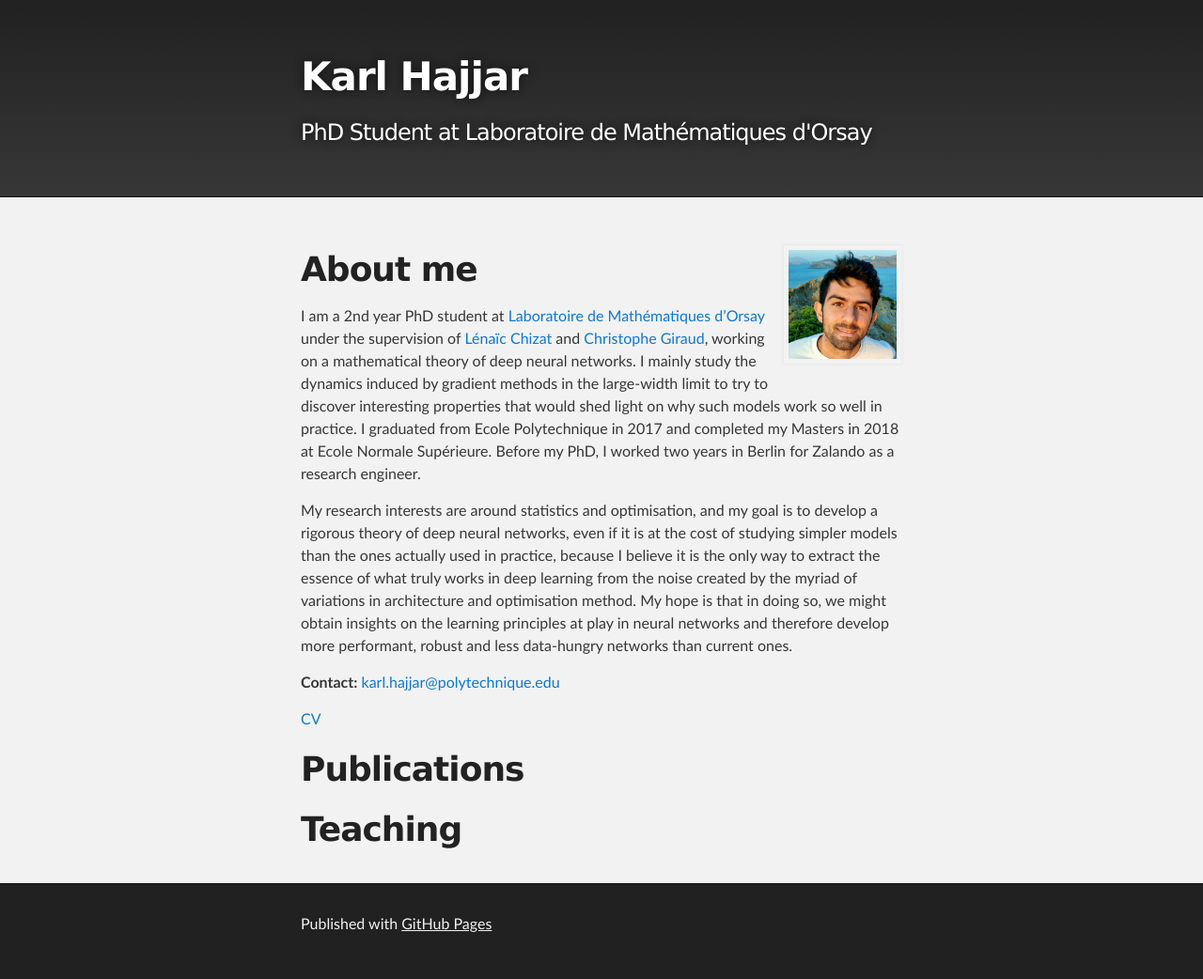
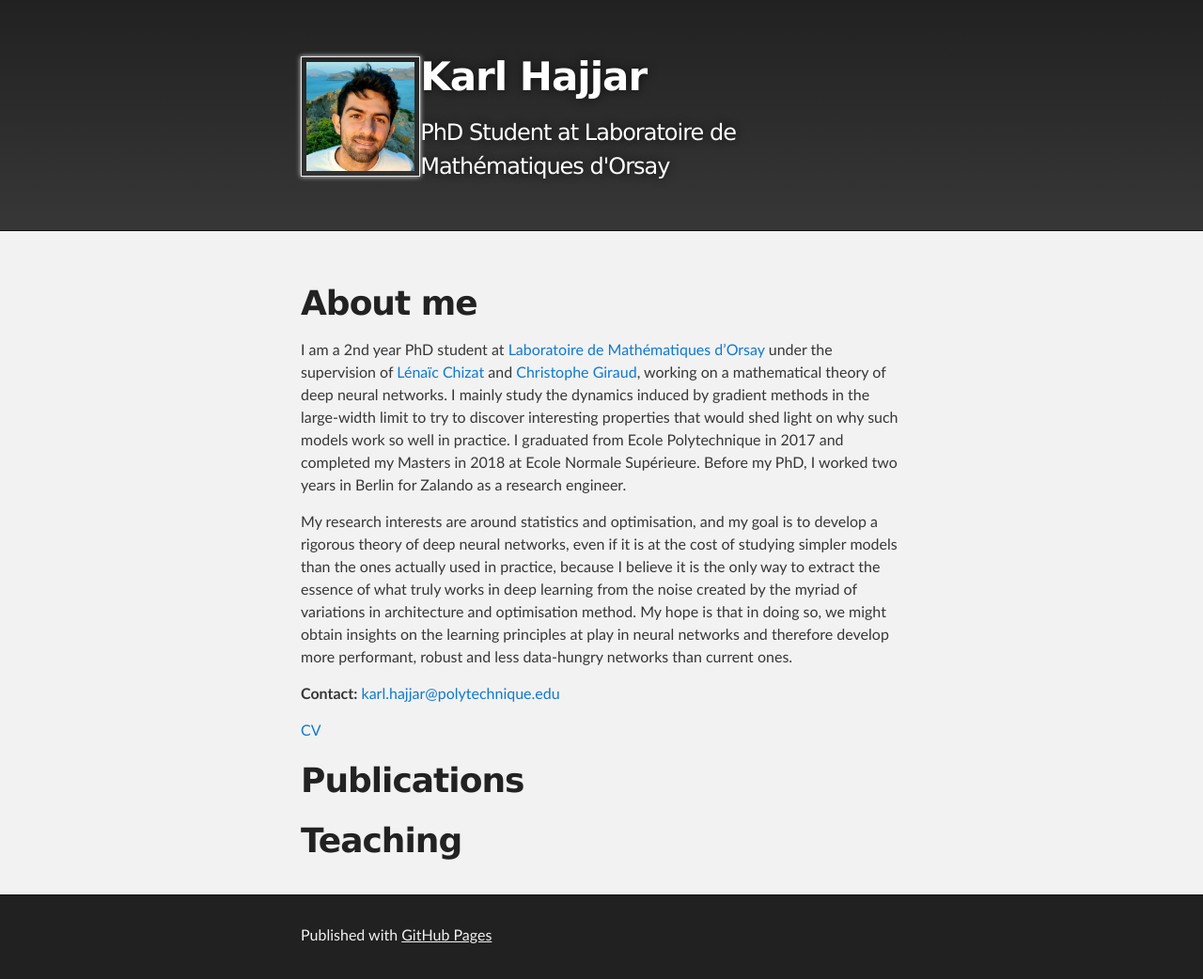
Before and after one commit to karl-hajjar/karl-hajjar.github.io, a Jekyll site: the page built from index.md, in a window 1280 px wide. Shown: the whole page at 94% size. Built offline with Jekyll 4.4.1, drawn with Linux system fonts in a browser that asks for light colours; our own code applies the rules of GitHub Pages for plain Markdown files.

Commit message:
Trying top left for picture

```diff
--- a/_layouts/default.html
+++ b/_layouts/default.html
@@ -24,6 +24,9 @@
             <img class="feature-img" src="{{ '/data/nice_pic_2.png' | relative_url }}" style="max-width:18%" align="right"/>
           </div>-->
 
+          <div class="hero">
+            <img class="feature-img" src="{{ '/data/nice_pic_2.png' | relative_url }}" style="max-width:18%" align="left"/>
+          </div>
           <h1 id="project_title">{{ site.title | default: site.github.repository_name }}</h1>
           <h2 id="project_tagline">{{ site.description | default: site.github.project_tagline }}</h2>
 
@@ -39,9 +42,9 @@
     <!-- MAIN CONTENT -->
     <div id="main_content_wrap" class="outer">
       <section id="main_content" class="inner">
-          <div class="hero">
+<!--          <div class="hero">
             <img class="feature-img" src="{{ '/data/nice_pic_2.png' | relative_url }}" style="max-width:18%" align="right"/>
-          </div>
+          </div>-->
         {{ content }}
       </section>
     </div>
--- a/_layouts/head-custom.html
+++ b/_layouts/head-custom.html
@@ -4,6 +4,6 @@
 <!-- {% include head-custom-google-analytics.html %} -->
 
 <!-- You can set your favicon here -->
-<link rel="shortcut icon" type="image/x-icon" href="{{ '/data/nice_pic_2.png' | relative_url }}">
+<!--<link rel="shortcut icon" type="image/x-icon" href="{{ '/data/nice_pic_2.png' | relative_url }}">-->
 
 <!-- end custom head snippets -->
```
